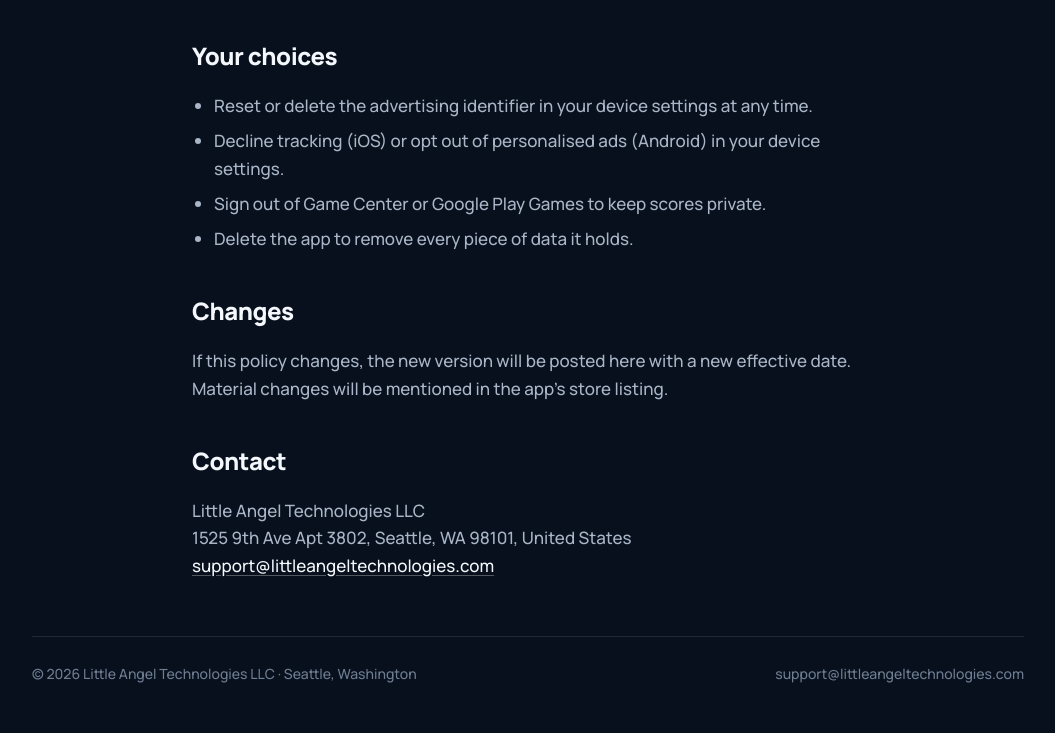
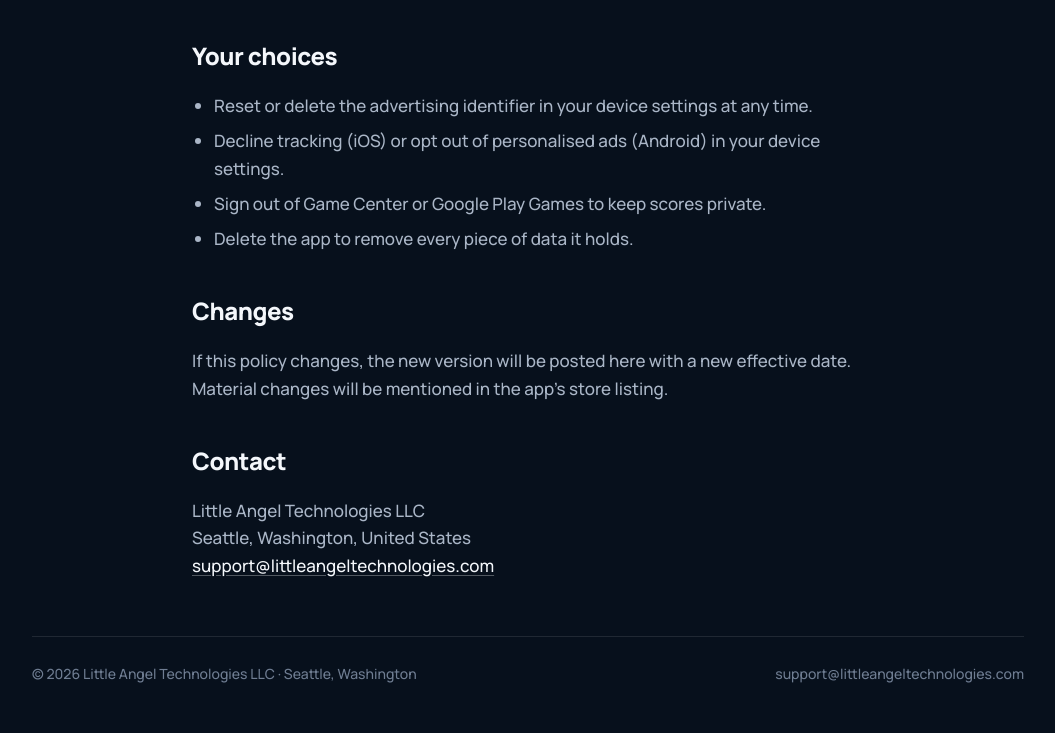
Before and after one commit to Shantanu-Ranjan/littleangeltechnologies-site, a plain HTML site: page privacy.html in a window 1280 px wide. Shown: the part 1734-2467 px from the top of the page, without its empty margins (112-1167 px from the left). Drawn offline with Linux system fonts and the light colour scheme.

Commit message:
Privacy: company and city only, no street address
Co-Authored-By: Claude Fable 5.1 <noreply@anthropic.com>

```diff
--- a/privacy.html
+++ b/privacy.html
@@ -41,6 +41,6 @@
 <h2>Changes</h2>
 <p>If this policy changes, the new version will be posted here with a new effective date. Material changes will be mentioned in the app's store listing.</p>
 <h2>Contact</h2>
-<p>Little Angel Technologies LLC<br>1525 9th Ave Apt 3802, Seattle, WA 98101, United States<br><a href="mailto:support@littleangeltechnologies.com">support@littleangeltechnologies.com</a></p></div>
+<p>Little Angel Technologies LLC<br>Seattle, Washington, United States<br><a href="mailto:support@littleangeltechnologies.com">support@littleangeltechnologies.com</a></p></div>
 <div class="wrap"><footer><span>© 2026 Little Angel Technologies LLC · Seattle, Washington</span><span><a href="mailto:support@littleangeltechnologies.com">support@littleangeltechnologies.com</a></span></footer></div>
 </body></html>
```
